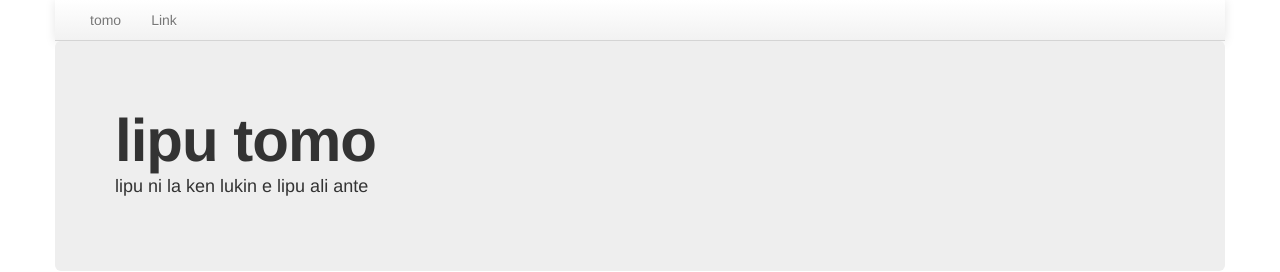
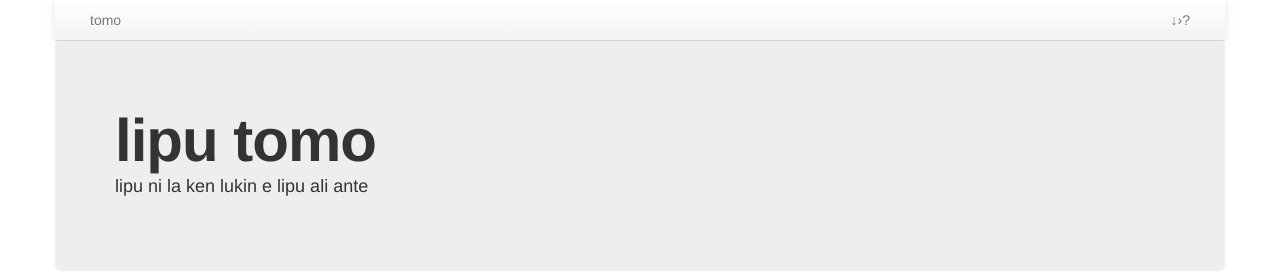
Before and after one commit to kijeEnki/linluwi, a Jekyll site: the page built from index.md, in a window 1280 px wide. Shown: the top 272 px of the page. Built offline with Jekyll 4.4.1, drawn with Linux system fonts in a browser that asks for light colours.

Commit message:
Update bootstrap.html

```diff
--- a/_layouts/bootstrap.html
+++ b/_layouts/bootstrap.html
@@ -12,7 +12,9 @@
       <div class="navbar-inner">
         <ul class="nav">
           <li><a href="/">tomo</a></li>
-          <li class="pull-right"><a href="about.html">Link</a></li>
+        </ul>
+        <ul class="nav pull-right">
+          <li><a href="about.html">↓›?</a></li>
         </ul>
       </div>
     </div>
```
